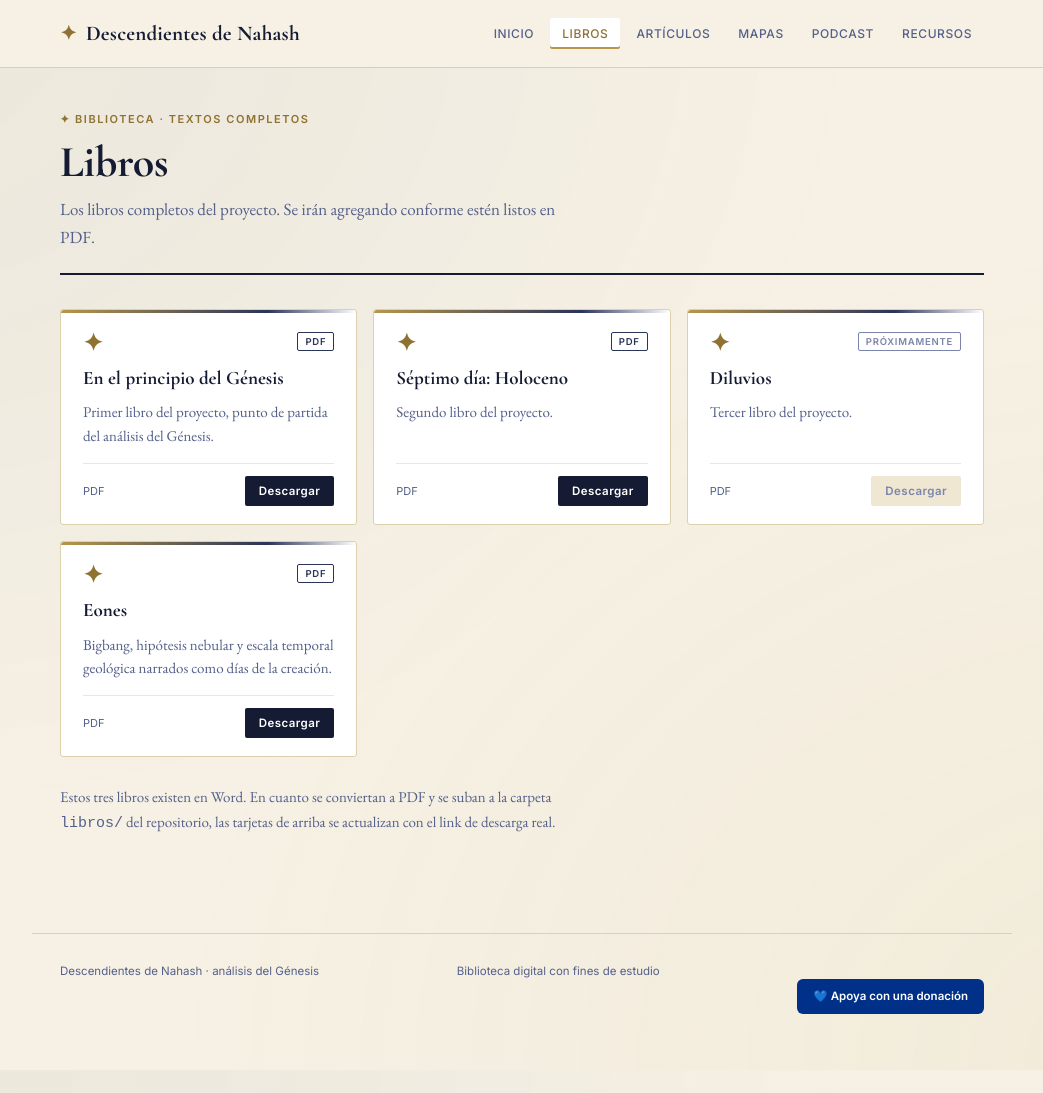
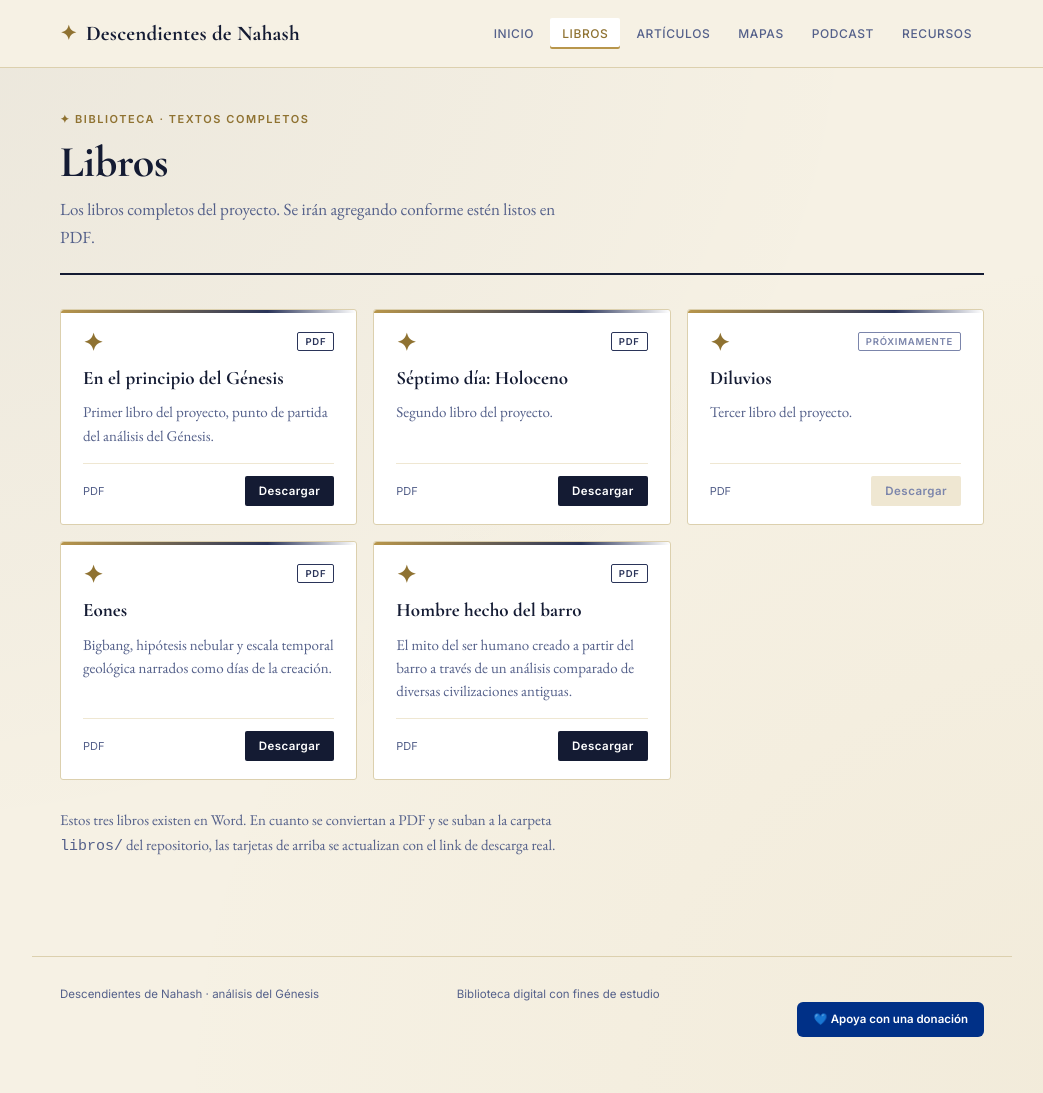
Before and after one commit to Dskartes/DescendientesdeNahash, a Jekyll site: the page built from libros.md, in a window 1280 px wide. Shown: the whole page, without its empty margins (118-1161 px from the left). Built offline with Jekyll 4.4.1, drawn with Linux system fonts in a browser that asks for light colours; before the commit the page ends 1070 px from its top, so only the background shows below that.

Commit message:
Add new book card for 'Hombre hecho del barro'

```diff
--- a/libros.md
+++ b/libros.md
@@ -56,6 +56,18 @@ subtitle: "Los libros completos del proyecto. Se irán agregando conforme estén
       <a class="card-btn" href="{{ '/libros/Eones.pdf' | relative_url }}" download>Descargar</a>
     </div>
   </div>
+  <div class="card">
+    <div class="card-top">
+      <div class="card-mark">✦</div>
+      <div class="card-tag">PDF</div>
+    </div>
+    <h3 class="card-title">Hombre hecho del barro</h3>
+    <p class="card-desc">El mito del ser humano creado a partir del barro a través de un análisis comparado de diversas civilizaciones antiguas.</p>
+    <div class="card-meta">
+      <span class="card-info">PDF</span>
+      <a class="card-btn" href="{{ '/libros/Hombrehechodelbarro.pdf' | relative_url }}" download>Descargar</a>
+    </div>
+  </div>
 </div>
 
 <p class="page-note" style="margin-top:28px;">Estos tres libros existen en Word. En cuanto se conviertan a PDF y se suban a la carpeta <code>libros/</code> del repositorio, las tarjetas de arriba se actualizan con el link de descarga real.</p>
```
